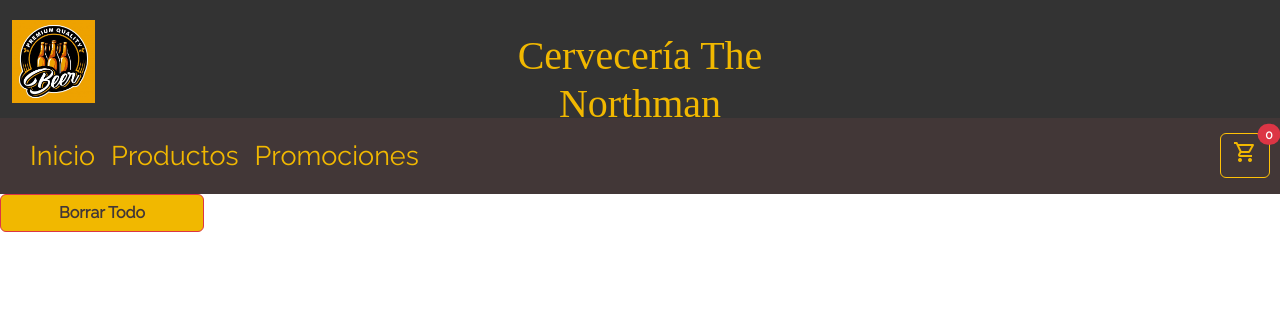
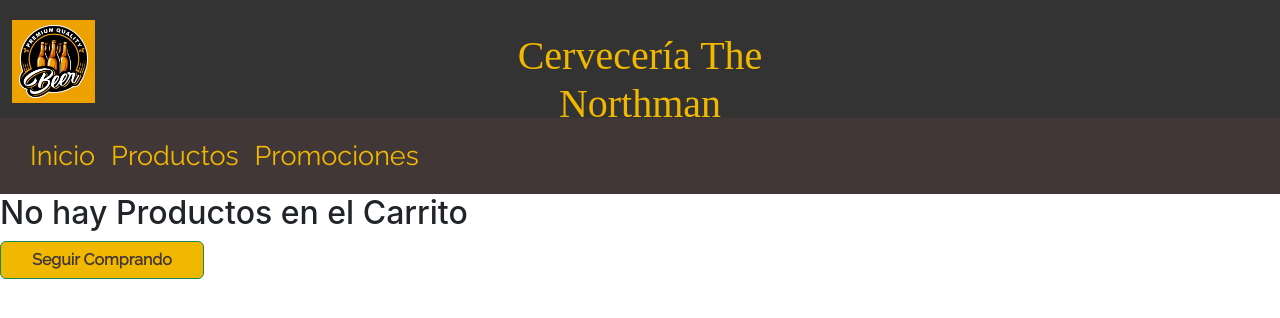
Before and after one commit to alexbrahim18/Brahim-ReactJS, a React (Create React App) app: page /cart in a window 1280 px wide. Shown: the top 318 px of the page. Built offline with nearby package versions, Linux system fonts and the light colour scheme; a web font is replaced by a local one.

Commit message:
Desafio CartView

```diff
--- a/src/App.js
+++ b/src/App.js
@@ -7,15 +7,12 @@ import ItemListContainer from './components/ItemListContainer';
 import ItemDetailContainer from './components/ItemDetailContainer';
 import AppCartContext from './components/Context/Context';
 import Provider  from './components/Context/Context';
-import Cart from './components/cart';
+import Cart from './components/Cart';
 
 
 function App() {
 
   return (
-    <div>
-
-
           <Provider>
             <BrowserRouter>
             <Header/>
@@ -27,9 +24,6 @@ function App() {
             </Routes>
             </BrowserRouter>
           </Provider>
-
-
-    </div>
   );
 }
 
--- /dev/null
+++ b/src/components/CartDetail.jsx
@@ -0,0 +1,34 @@
+import React from "react";
+import { Link } from "react-router-dom";
+import { CartContext } from "./Context/Context";
+import { useContext } from "react";
+const CartDetail = () =>{
+
+    const{cart,clear,removeItem,sumaTotal} = useContext(CartContext);
+    let total = sumaTotal();
+
+
+    return(
+        <div>
+        {cart.map(item=>
+            <div className="d-flex  justify-content-center align-item-end">
+                <img src={item.img} alt={item.nombre} width="300px" />
+                <div className="d-flex flex-column justify-content-center">
+                    <p className="text-center">{item.nombre}</p>
+                    <p>Productos en el carrito: {item.cantidad}</p>
+                    <p>Sub Total : ${ item.precio * item.cantidad}</p>
+                    <input type="button " className="btn btn-danger remove" value="Remover" onClick={() =>removeItem(item.id)} readOnly />
+                </div>
+            </div>
+            )}
+            <input type="button " className="btn btn-danger remove" value="Borrar Todo" onClick={() =>clear()} readOnly />
+            <Link to="/"><input type="button " className="btn btn-success remove" value="Seguir Comprando"  readOnly /></Link >
+            <input type="button " className="btn btn-dark remove" value="Finaliza Compra" readOnly />
+            <p className="fs-3">Total : ${total}</p>
+
+    </div>
+
+    )
+}
+
+export default CartDetail;
--- a/src/components/CartWidget/CartWidget.jsx
+++ b/src/components/CartWidget/CartWidget.jsx
@@ -8,13 +8,16 @@ import { Link } from "react-router-dom";
 
 const CartWidget = () =>{
 
-    const {cart} = useContext(CartContext);
-    const [total, setTotal ] = useState(0);
-    useEffect(()=>{
-        let totalItems = cart.reduce((total , item) => total += item.cantidad, 0);
-        setTotal(totalItems);
-    },[cart] );
+    const {cart, cartTotal} = useContext(CartContext);
 
+    let total = cartTotal();
+
+
+    if(cart.length === 0){
+        return (
+            <div></div>
+        )
+    }
 
     return (
 
--- a/src/components/Context/Context.jsx
+++ b/src/components/Context/Context.jsx
@@ -31,18 +31,34 @@ const Provider = (props) => {
 
     }
 
+    const sumaTotal = ()=>{
+        const copia = [...cart];
+        let count = 0;
+        copia.forEach((producto) => {
+            count += (producto.cantidad*producto.precio);
+        });
+        return count;
+
+
+    };
+
 
 
     const isInCart = (id) =>{
         return cart.some(item =>item.id === id);
     }
     const cartTotal = () => {
-        return cart.reduce((total , item) => {total += item.cantidad}, 0)
+        const copia = [...cart];
+        let count = 0;
+        copia.forEach((producto) => {
+            count = count + producto.cantidad;
+        });
+        return count;
     }
 
     return(
 
-            <CartContext.Provider value={{cart, addItem, clear,isInCart, cartTotal,removeItem}}>
+            <CartContext.Provider value={{cart, addItem, clear,isInCart, cartTotal,removeItem,sumaTotal}}>
                 {props.children}
             </CartContext.Provider>
 
--- a/src/components/ItemCount/ItemCount.jsx
+++ b/src/components/ItemCount/ItemCount.jsx
@@ -2,6 +2,7 @@ import React from "react";
 import { useState, useContext } from "react";
 import "./ItemCount.css";
 import { CartContext } from "../Context/Context";
+import { Link } from "react-router-dom";
 
 
 const ItemCount = (props) =>{
@@ -42,6 +43,7 @@ const ItemCount = (props) =>{
                         <div className="d-grid gap-2 py-3">
                             <input type="button" className="btn btn-warning" value="Agregar" onClick={()=> {agregProd()}} />
                             <input type="button " className="btn btn-danger remove" value="Remover" onClick={() =>removeItem(item.id)} readOnly />
+                            <Link to="/cart"><input type="button" className="btn btn-warning" value="Terminar Compra"  /></Link>
                         </div>
                         <p>Productos disponibles : {itemStock}</p>
                     </div>
--- a/src/components/cart.jsx
+++ b/src/components/cart.jsx
@@ -1,30 +1,24 @@
 import React from "react";
 import { useContext } from "react";
+import CartDetail from "./CartDetail";
 import { CartContext } from "./Context/Context";
+import { Link } from "react-router-dom";
 
 
 const Cart = () =>{
 
-    const{cart,clear,removeItem,suma} = useContext(CartContext);
+    const {cart} = useContext(CartContext);
 
-
-
+    if (cart.length === 0){
+        return(
+                <div>
+                    <h2>No hay Productos en el Carrito</h2>
+                    <Link to="/"><input type="button " className="btn btn-success remove" value="Seguir Comprando"  readOnly /></Link >
+                </div>
+        )
+    }
     return(
-        <div>
-            {cart.map(item=>
-                <div className="d-flex  justify-content-center align-item-end">
-                    <img src={item.img} alt={item.nombre} width="300px" />
-                    <div className="d-flex flex-column justify-content-center">
-                        <p className="text-center">{item.nombre}</p>
-                        <p>Productos en el carrito: {item.cantidad}</p>
-
-                        <input type="button " className="btn btn-danger remove" value="Remover" onClick={() =>removeItem(item.id)} readOnly />
-                    </div>
-                </div>
-                )}
-                <input type="button " className="btn btn-danger remove" value="Borrar Todo" onClick={() =>clear()} readOnly />
-
-        </div>
+       <CartDetail/>
     )
 }
 
```
Also changed, not shown: 1 other file (tests, documents, lock files or other folders).
